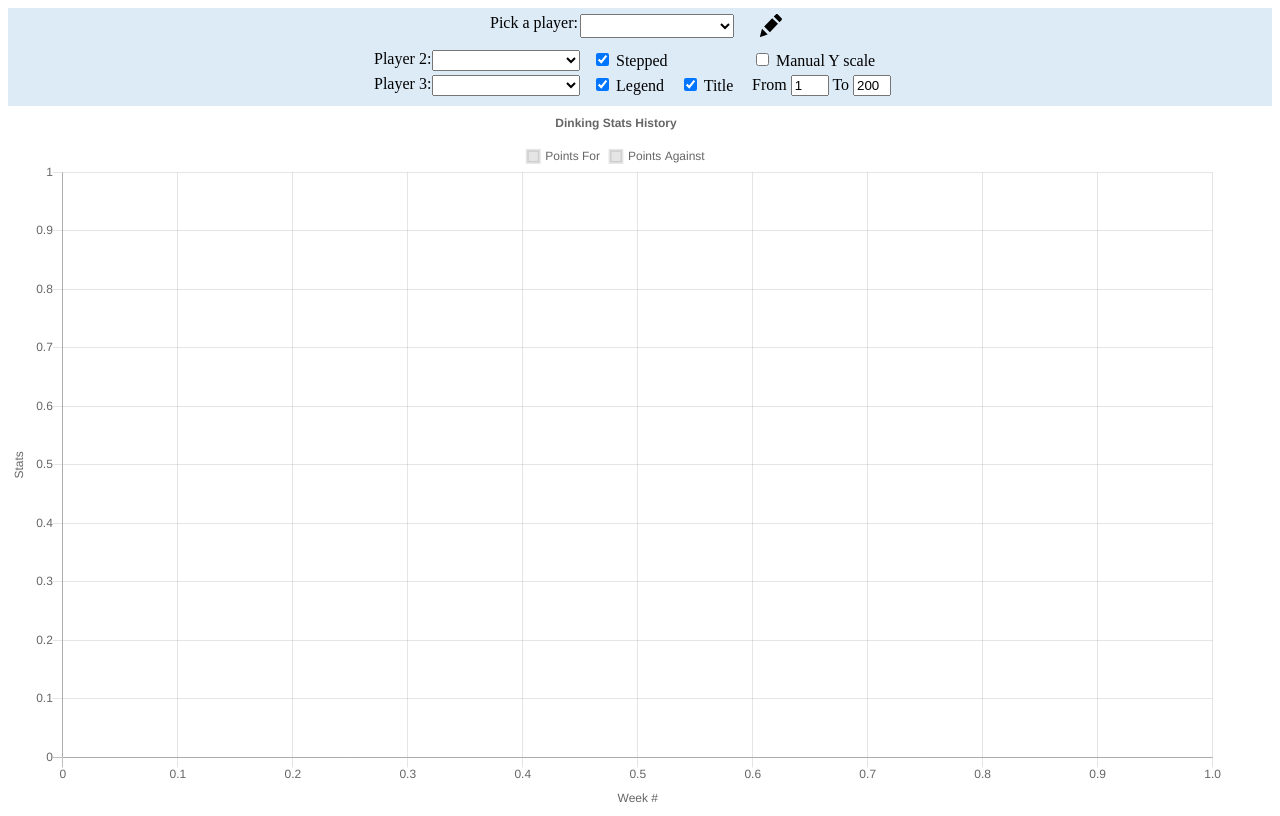
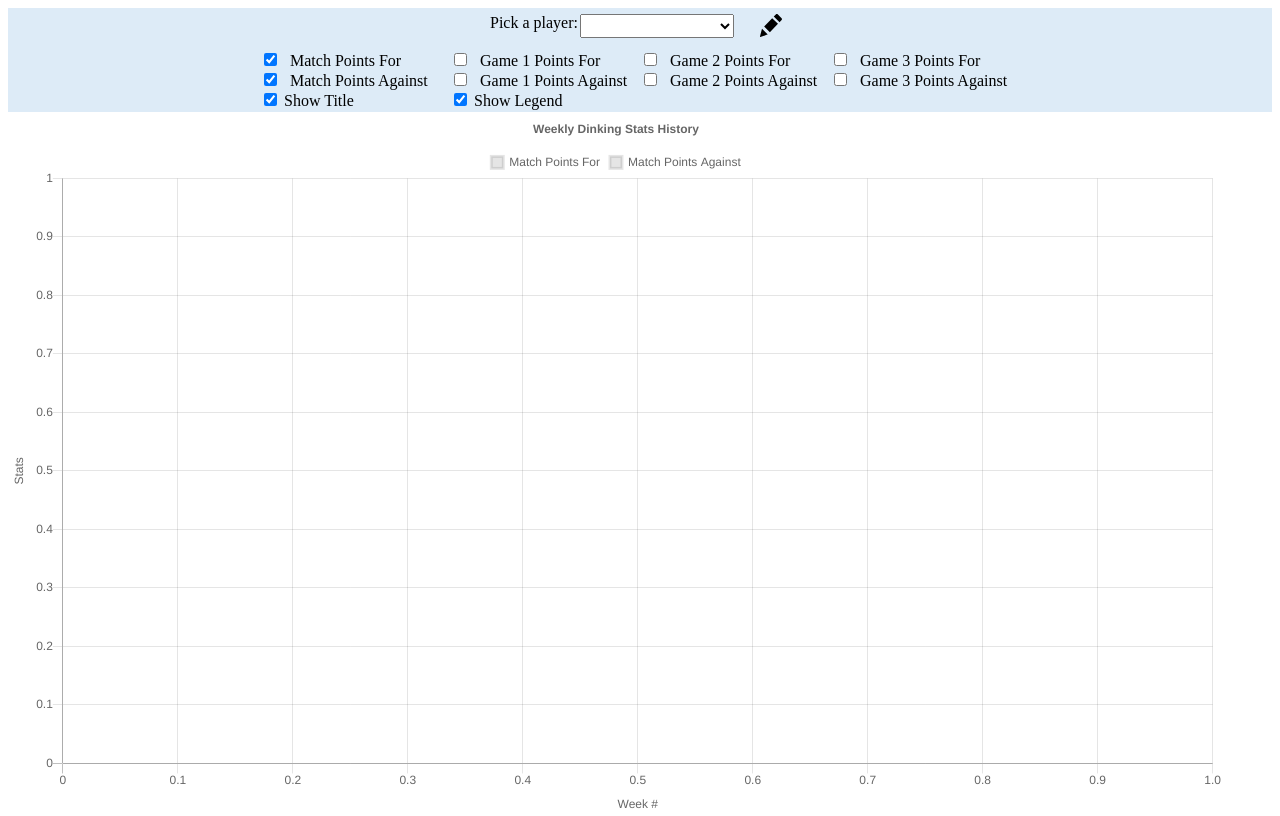
Before and after one commit to TPGDrill/TPGD, a plain HTML site: page DinkingStatsHistory.html in a window 1280 px wide. Both pictures are taken after a click on the element 771 px from the left and 25 px from the top of the page. Drawn offline with nearby package versions, Linux system fonts and the light colour scheme.

Commit message:
Completed Stats Weekly History

```diff
--- a/DinkingStatsHistory.html
+++ b/DinkingStatsHistory.html
@@ -2,7 +2,7 @@
 <html lang="en">
 <head>
     <meta charset="UTF-8">
-    <title id="title">Dinking Stats History</title>
+    <title id="title">Weekly Dinking Stats History</title>
     <meta name="viewport" content="width=device-width, initial-scale=1">
     <?xml version="1.0" encoding="utf-8" ?>
 
@@ -29,7 +29,7 @@
     <div style="background-color: rgb(221,235, 247); max-height:24px; min-height: 24px; display: grid; grid-template-columns: auto 90px 180px 30px auto; width: 100%; padding-top: 6px; padding-bottom: 6px;">
         <div></div>
         <label for="player0">Pick a player:</label>
-        <select name="player0" id="player0" onchange="handlePlayerChange(0)" style="width: 154px;"></select>
+        <select name="player0" id="player0" onchange="handlePlayerChange()" style="width: 154px;"></select>
         <!--<img src="edit-icon.jpg" onclick="toggleSettingsVisibility()" style="height: 20px; width: 20px" />-->
         <div onclick="toggleSettingsVisibility()" style="height: 22px; width: 22px;">
             <svg version="1.1" id="Layer_1" xmlns="http://www.w3.org/2000/svg" xmlns:xlink="http://www.w3.org/1999/xlink" x="0px" y="0px" viewBox="0 0 117.74 122.88" style="enable-background:new 0 0 117 123" xml:space="preserve"><g><path class="st0" d="M94.62,2c-1.46-1.36-3.14-2.09-5.02-1.99c-1.88,0-3.56,0.73-4.92,2.2L73.59,13.72l31.07,30.03l11.19-11.72 c1.36-1.36,1.88-3.14,1.88-5.02s-0.73-3.66-2.09-4.92L94.62,2L94.62,2L94.62,2z M41.44,109.58c-4.08,1.36-8.26,2.62-12.35,3.98 c-4.08,1.36-8.16,2.72-12.35,4.08c-9.73,3.14-15.07,4.92-16.22,5.23c-1.15,0.31-0.42-4.18,1.99-13.6l7.74-29.61l0.64-0.66 l30.56,30.56L41.44,109.58L41.44,109.58L41.44,109.58z M22.2,67.25l42.99-44.82l31.07,29.92L52.75,97.8L22.2,67.25L22.2,67.25z" /></g></svg>
@@ -37,14 +37,70 @@
 
     </div>
 
-    <!-- Player 2, Player 3 and other settings-->
-    <div id="settings" style="max-height: 50px; min-height: 50px; grid-template-columns: auto 64px 160px 160px 160px auto; background-color: rgb(221,235, 247); display: none; width: 100%; padding-top: 6px; padding-bottom: 6px; ">
+    <!-- channels and other settings-->
+    <div id="settings" style="max-height: 56px; min-height: 56px; grid-template-columns: auto 190px 190px 190px 190px auto; background-color: rgb(221,235, 247); display: none; width: 100%; padding-top: 6px; padding-bottom: 6px; ">
         <div></div>
 
-        <label for="player1" style="padding-left: 6px">Player 2:</label>
+        <div>
+            <input type="checkbox" id="Match Points For" name="Match Points For" checked onclick="handlePlayerChange()" />
+            <label for="Match Points For" style="padding-left: 6px">Match Points For</label>
+        </div>
+        <div>
+            <input type="checkbox" id="Game 1 Points For" name="Game 1 Points For" onclick="handlePlayerChange()" />
+            <label for="Game 1 Points For" style="padding-left: 6px">Game 1 Points For</label>
+        </div>
+        <div>
+            <input type="checkbox" id="Game 2 Points For" name="Game 2 Points For" onclick="handlePlayerChange()" />
+            <label for="Game 2 Points For" style="padding-left: 6px">Game 2 Points For</label>
+        </div>
+        <div>
+            <input type="checkbox" id="Game 3 Points For" name="Game 3 Points For" onclick="handlePlayerChange()" />
+            <label for="Game 3 Points For" style="padding-left: 6px">Game 3 Points For</label>
+        </div>
+        <!-- <div>
+            <input type="checkbox" id="stepped" name="stepped" checked onclick="handleSteppedClick()" />
+            <label for="stepped">Stepped</label>
+        </div>
 
-        <select name="player1" id="player1" onchange="handlePlayerChange(1)" style="margin-right: 12px; margin-bottom: 4px;"></select>
+        <div>
+            <input type="checkbox" id="manualYscale" name="manualYscale" onclick="handleManualYscaleClick()" />
+            <label for="manualYscale">Manual Y scale</label>
+        </div> -->
 
+        <div></div>
+
+        <div></div>
+
+        <div>
+            <input type="checkbox" id="Match Points Against" name="Match Points Against" checked onclick="handlePlayerChange()" />
+            <label for="Match Points Against" style="padding-left: 6px">Match Points Against</label>
+        </div>
+        <div>
+            <input type="checkbox" id="Game 1 Points Against" name="Game 1 Points Against" onclick="handlePlayerChange()" />
+            <label Against="Game 1 Points Against" style="padding-left: 6px">Game 1 Points Against</label>
+        </div>
+        <div>
+            <input type="checkbox" id="Game 2 Points Against" name="Game 2 Points Against" onclick="handlePlayerChange()" />
+            <label Against="Game 2 Points Against" style="padding-left: 6px">Game 2 Points Against</label>
+        </div>
+        <div>
+            <input type="checkbox" id="Game 3 Points Against" name="Game 3 Points Against" onclick="handlePlayerChange()" />
+            <label Against="Game 3 Points Against" style="padding-left: 6px">Game 3 Points Against</label>
+        </div>
+
+        <div></div>
+
+        <div></div>
+        <div>
+            <input type="checkbox" id="titleVisible" name="titleVisible" checked onclick="handleTitleVisibleClick()" />
+            <label for="titleVisible">Show Title</label>
+        </div>
+        <div>
+            <input type="checkbox" id="legendVisible" name="legendVisible" checked onclick="handleLegendVisibleClick()" />
+            <label Against="legendVisible">Show Legend</label>
+        </div>
+
+<!--
         <div>
             <input type="checkbox" id="stepped" name="stepped" checked onclick="handleSteppedClick()" />
             <label for="stepped">Stepped</label>
@@ -72,7 +128,7 @@
                 <input type="checkbox" id="titleVisible" name="titleVisible" checked onclick="handleTitleVisibleClick()" style="margin-left: 16px;" />
                 <label for="titleVisible">Title</label>
             </span>
-        </div>
+        </div> -->
 
         <!--<div>
             <select name="lineThickness" id="lineThickness">
@@ -86,12 +142,12 @@
             <label for="lineThickness">Line Thickness</label>
         </div>-->
 
-        <div>
+        <!-- <div>
             <label for="yfrom">From</label>
             <input type="text" id="yfrom" name="yfrom" value="1" style="width: 30px;" oninput="handleYfromYtoInput()" />
             <label for="yto">To</label>
             <input type="text" id="yto" name="yto" value="200" style="width: 30px;" oninput="handleYfromYtoInput()" />
-        </div>
+        </div> -->
 
     </div>
 
--- a/MiniSinglesStatsHistory.html
+++ b/MiniSinglesStatsHistory.html
@@ -0,0 +1,159 @@
+<!DOCTYPE html>
+<html lang="en">
+<head>
+    <meta charset="UTF-8">
+    <title id="title">Weekly Mini Singles Stats History</title>
+    <meta name="viewport" content="width=device-width, initial-scale=1">
+    <?xml version="1.0" encoding="utf-8" ?>
+
+    <!--<meta http-equiv="cache-control" content="no-cache, must-revalidate, post-check=0, pre-check=0, max-age=0" />
+    <meta http-equiv="expires" content="Tue, 01 Jan 1980 1:00:00 GMT" />
+    <meta http-equiv="pragma" content="no-cache" />-->
+
+    <script src="https://cdnjs.cloudflare.com/ajax/libs/Chart.js/2.9.4/Chart.js"></script>
+    <script src="./StatsHistory.js"></script>
+    <script src="./MiniSinglesResultsHistory.json"></script>
+
+</head>
+
+<body onload="handleOnLoad()" style="min-width: 360px; height:100%">
+
+    <style type="text/css">
+        .st0 {
+            fill-rule: evenodd;
+            clip-rule: evenodd;
+        }
+    </style>
+
+    <!-- Player 1 and Edit other settings-->
+    <div style="background-color: rgb(221,235, 247); max-height:24px; min-height: 24px; display: grid; grid-template-columns: auto 90px 180px 30px auto; width: 100%; padding-top: 6px; padding-bottom: 6px;">
+        <div></div>
+        <label for="player0">Pick a player:</label>
+        <select name="player0" id="player0" onchange="handlePlayerChange()" style="width: 154px;"></select>
+        <!--<img src="edit-icon.jpg" onclick="toggleSettingsVisibility()" style="height: 20px; width: 20px" />-->
+        <div onclick="toggleSettingsVisibility()" style="height: 22px; width: 22px;">
+            <svg version="1.1" id="Layer_1" xmlns="http://www.w3.org/2000/svg" xmlns:xlink="http://www.w3.org/1999/xlink" x="0px" y="0px" viewBox="0 0 117.74 122.88" style="enable-background:new 0 0 117 123" xml:space="preserve"><g><path class="st0" d="M94.62,2c-1.46-1.36-3.14-2.09-5.02-1.99c-1.88,0-3.56,0.73-4.92,2.2L73.59,13.72l31.07,30.03l11.19-11.72 c1.36-1.36,1.88-3.14,1.88-5.02s-0.73-3.66-2.09-4.92L94.62,2L94.62,2L94.62,2z M41.44,109.58c-4.08,1.36-8.26,2.62-12.35,3.98 c-4.08,1.36-8.16,2.72-12.35,4.08c-9.73,3.14-15.07,4.92-16.22,5.23c-1.15,0.31-0.42-4.18,1.99-13.6l7.74-29.61l0.64-0.66 l30.56,30.56L41.44,109.58L41.44,109.58L41.44,109.58z M22.2,67.25l42.99-44.82l31.07,29.92L52.75,97.8L22.2,67.25L22.2,67.25z" /></g></svg>
+        </div>
+
+    </div>
+
+    <!-- channels and other settings-->
+    <div id="settings" style="max-height: 56px; min-height: 56px; grid-template-columns: auto 190px 190px 190px 190px auto; background-color: rgb(221,235, 247); display: none; width: 100%; padding-top: 6px; padding-bottom: 6px; ">
+        <div></div>
+
+        <div>
+            <input type="checkbox" id="Match Points For" name="Match Points For" checked onclick="handlePlayerChange()" />
+            <label for="Match Points For" style="padding-left: 6px">Match Points For</label>
+        </div>
+        <div>
+            <input type="checkbox" id="Game 1 Points For" name="Game 1 Points For" onclick="handlePlayerChange()" />
+            <label for="Game 1 Points For" style="padding-left: 6px">Game 1 Points For</label>
+        </div>
+        <div>
+            <input type="checkbox" id="Game 2 Points For" name="Game 2 Points For" onclick="handlePlayerChange()" />
+            <label for="Game 2 Points For" style="padding-left: 6px">Game 2 Points For</label>
+        </div>
+        <div>
+            <!-- <input type="checkbox" id="Game 3 Points For" name="Game 3 Points For" onclick="handlePlayerChange()" />
+            <label for="Game 3 Points For" style="padding-left: 6px">Game 3 Points For</label> -->
+        </div>
+        <!-- <div>
+            <input type="checkbox" id="stepped" name="stepped" checked onclick="handleSteppedClick()" />
+            <label for="stepped">Stepped</label>
+        </div>
+
+        <div>
+            <input type="checkbox" id="manualYscale" name="manualYscale" onclick="handleManualYscaleClick()" />
+            <label for="manualYscale">Manual Y scale</label>
+        </div> -->
+
+        <div></div>
+
+        <div></div>
+
+        <div>
+            <input type="checkbox" id="Match Points Against" name="Match Points Against" checked onclick="handlePlayerChange()" />
+            <label for="Match Points Against" style="padding-left: 6px">Match Points Against</label>
+        </div>
+        <div>
+            <input type="checkbox" id="Game 1 Points Against" name="Game 1 Points Against" onclick="handlePlayerChange()" />
+            <label Against="Game 1 Points Against" style="padding-left: 6px">Game 1 Points Against</label>
+        </div>
+        <div>
+            <input type="checkbox" id="Game 2 Points Against" name="Game 2 Points Against" onclick="handlePlayerChange()" />
+            <label Against="Game 2 Points Against" style="padding-left: 6px">Game 2 Points Against</label>
+        </div>
+        <div>
+            <!-- <input type="checkbox" id="Game 3 Points Against" name="Game 3 Points Against" onclick="handlePlayerChange()" />
+            <label Against="Game 3 Points Against" style="padding-left: 6px">Game 3 Points Against</label> -->
+        </div>
+
+        <div></div>
+
+        <div></div>
+        <div>
+            <input type="checkbox" id="titleVisible" name="titleVisible" checked onclick="handleTitleVisibleClick()" />
+            <label for="titleVisible">Show Title</label>
+        </div>
+        <div>
+            <input type="checkbox" id="legendVisible" name="legendVisible" checked onclick="handleLegendVisibleClick()" />
+            <label Against="legendVisible">Show Legend</label>
+        </div>
+
+<!--
+        <div>
+            <input type="checkbox" id="stepped" name="stepped" checked onclick="handleSteppedClick()" />
+            <label for="stepped">Stepped</label>
+        </div>
+
+        <div>
+            <input type="checkbox" id="manualYscale" name="manualYscale" onclick="handleManualYscaleClick()" />
+            <label for="manualYscale">Manual Y scale</label>
+        </div>
+
+        <div></div>
+
+        <div></div>
+
+        <label for="player2" style="padding-left: 6px">Player 3:</label>
+
+        <select name="player2" id="player2" onchange="handlePlayerChange(2)" style="margin-right: 12px; margin-bottom: 4px;"></select>
+
+        <div>
+            <span>
+                <input type="checkbox" id="legendVisible" name="legendVisible" checked onclick="handleLegendVisibleClick()" />
+                <label for="legendVisible">Legend</label>
+            </span>
+            <span>
+                <input type="checkbox" id="titleVisible" name="titleVisible" checked onclick="handleTitleVisibleClick()" style="margin-left: 16px;" />
+                <label for="titleVisible">Title</label>
+            </span>
+        </div> -->
+
+        <!--<div>
+            <select name="lineThickness" id="lineThickness">
+                <option value="1">1</option>
+                <option value="2">2</option>
+                <option value="3">3</option>
+                <option value="4">4</option>
+                <option value="5">5</option>
+                <option value="6">6</option>
+            </select>
+            <label for="lineThickness">Line Thickness</label>
+        </div>-->
+
+        <!-- <div>
+            <label for="yfrom">From</label>
+            <input type="text" id="yfrom" name="yfrom" value="1" style="width: 30px;" oninput="handleYfromYtoInput()" />
+            <label for="yto">To</label>
+            <input type="text" id="yto" name="yto" value="200" style="width: 30px;" oninput="handleYfromYtoInput()" />
+        </div> -->
+
+    </div>
+
+    <div id="chartHolder" class="chartHolder" style="height: 88vh; position: relative; width:95vw">
+        <canvas id="myChart"></canvas>
+    </div>
+
+</body>
+</html>
--- a/StatsHistory.js
+++ b/StatsHistory.js
@@ -1,5 +1,38 @@
 // Globals
 var chart;
+var isDinking = document.getElementById("title").innerText.includes("Dinking");
+
+var channelNames = [];
+
+channelNames.push("Match Points For", "Match Points Against");
+channelNames.push("Game 1 Points For", "Game 1 Points Against");
+channelNames.push("Game 2 Points For", "Game 2 Points Against");
+
+if (isDinking)
+    channelNames.push("Game 3 Points For", "Game 3 Points Against");
+
+let defaultColors = [
+    "#3366CC", "#DC3912", "#FF9900", "#109618", "#990099", "#3B3EAC", "#0099C6",
+    "#DD4477", "#66AA00", "#B82E2E", "#316395", "#994499", "#22AA99", "#AAAA11",
+    "#6633CC", "#E67300", "#8B0707", "#329262", "#5574A6", "#651067"
+  ];
+
+
+
+// const statNames = [];
+
+// if (isDinking)
+//     statNames.push("Average Game 3 Points Against:", "Average Game 3 Points For:");
+// statNames.push("Average Game 2 Points Against:", "Average Game 2 Points For:");
+// statNames.push("Average Game 1 Points Against:", "Average Game 1 Points For:");
+// statNames.push("Average Match Points Against:", "Average Match Points For:");
+// statNames.push("Total Points Against:", "Total Points For:");
+// if (!isDinking)
+//     statNames.push("Matches Tied (by games):");
+// statNames.push("Matches Lost (by games):", "Matches Won (by games):");
+// statNames.push("Matches Tied (by score):", "Matches Lost (by score):", "Matches Won (by score):");
+// statNames.push("Total Matches Played:");
+
 const chartTitle = document.getElementById("title").innerText;
 
 function handleOnLoad() {
@@ -24,28 +57,26 @@ function handleOnLoad() {
 
     // Create the chart datasets
     // var channelNames = ["Win % by score", "Lose % by score", "Tie % by score"];
-    var channelNames = ["Points For", "Points Against"];
-    var lineColors = ["rgb(255,0,0)", "rgb(0,255,0)"];
 
     var chartDatasets = new Array();
 
     for (let i = 0; i < channelNames.length; i++) {
-
+        if ((document.getElementById(channelNames[i]).checked))
+        {
             const chartDataset = {
             label: channelNames[i],
             fill: false,
-            //showLine: true,
-            //steppedLine: true,
-            //lineTension: 0,
+            showLine: true,
+            steppedLine: true,
+            lineTension: 0,
             pointRadius: 4,
-            borderColor: lineColors[i],
-            pointBackgroundColor: lineColors[i],
+            borderColor: defaultColors[i],
+            pointBackgroundColor: defaultColors[i],
             data: []
             }
-
         var newDataset = Object.create(chartDataset);
         chartDatasets.push(newDataset);
-
+        }
     }
 
     var ctx = document.getElementById('myChart').getContext('2d');
@@ -94,8 +125,6 @@ function handleOnLoad() {
 
 function handlePlayerChange() {
 
-    var isDinking = document.getElementById("title").innerText.substring(0, 7) == "Dinking";
-
     var stats = {
         matchesPlayed: 0,
         matchesWonByScore: 0,
@@ -116,45 +145,25 @@ function handlePlayerChange() {
         game3Against: 0
     };
 
-    var statValues = []
+    // var statValues = [];
+    // var chartDatasets = [];
+    const cds = [];
 
-    const statNames = [];
-    if (isDinking)
-        statNames.push("Average Game 3 Points Against:", "Average Game 3 Points For:");
-    statNames.push("Average Game 2 Points Against:", "Average Game 2 Points For:");
-    statNames.push("Average Game 1 Points Against:", "Average Game 1 Points For:");
-   statNames.push("Average Match Points Against:", "Average Match Points For:");
-    statNames.push("Total Points Against:", "Total Points For:");
-    if (!isDinking)
-        statNames.push("Matches Tied (by games):");
-    statNames.push("Matches Lost (by games):", "Matches Won (by games):");
-    statNames.push("Matches Tied (by score):", "Matches Lost (by score):", "Matches Won (by score):");
-    statNames.push("Total Matches Played:");
-
-    const chartDataset0 = {
-        label: "Points For",
+    for (let i = 0; i < channelNames.length; i++) {
+        // var i = 0;
+        cds[i] = {
+            label: channelNames[i],
             fill: false,
             showLine: true,
             //steppedLine: true,
-        //lineTension: 0,
+            lineTension: 0,
             pointRadius: 4,
-        borderColor: "rgb(255,0,0)",
-        pointBackgroundColor: "rgb(255,0,0)",
+            borderColor: defaultColors[i],
+            pointBackgroundColor: defaultColors[i],
             data: []
         }
 
-    const chartDataset1 = {
-        label: "Points Against",
-        fill: false,
-        showLine: true,
-        //steppedLine: true,
-        //lineTension: 0,
-        pointRadius: 4,
-        borderColor: "rgb(0,255,0)",
-        pointBackgroundColor: "rgb(0,255,0)",
-        data: []
     }
-
 
     // Get each weeks results of selected player
     var playerName = document.getElementById("player0").value;
@@ -170,6 +179,7 @@ function handlePlayerChange() {
             gamesFor: 0, gamesAgainst: 0,
             gameNPointsFor: [0,0,0], gameNPointsAgainst: [0,0,0]
         };
+
         weekResult.Results.forEach(function (result) {
 
             for (let i = 0; i < result.MyScores.length; i++) {
@@ -212,9 +222,18 @@ function handlePlayerChange() {
        stats.game3Against += matches.gameNPointsAgainst[2];
 
        // Create the points for this week in the Datasets
-       chartDataset0.data.push({x:weekNumber, y:stats.pointsFor});
-       chartDataset1.data.push({x:weekNumber, y:stats.pointsAgainst});
-
+    //    chartDatasets[0].data.push({x:weekNumber, y:matches.pointsFor});
+    //    chartDatasets[1].data.push({x:weekNumber, y:matches.pointsAgainst});
+        cds[0].data.push({x:weekNumber, y:matches.pointsFor / matches.played});
+        cds[1].data.push({x:weekNumber, y:matches.pointsAgainst / matches.played});
+        cds[2].data.push({x:weekNumber, y:matches.gameNPointsFor[0] / matches.played});
+        cds[3].data.push({x:weekNumber, y:matches.gameNPointsAgainst[0] / matches.played});
+        cds[4].data.push({x:weekNumber, y:matches.gameNPointsFor[1] / matches.played});
+        cds[5].data.push({x:weekNumber, y:matches.gameNPointsAgainst[1] / matches.played});
+        if (isDinking) {
+            cds[6].data.push({x:weekNumber, y:matches.gameNPointsFor[2] / matches.played});
+            cds[7].data.push({x:weekNumber, y:matches.gameNPointsAgainst[2] / matches.played});
+        }
     })
 
     // Put chart arrays into chart
@@ -238,8 +257,17 @@ function handlePlayerChange() {
 
     //chart.data.datasets[0] = chartDataset;
 
-    chart.data.datasets[0] = chartDataset0;
-    chart.data.datasets[1] = chartDataset1;
+    //cds[0].data = []
+    // chart.data.datasets[0] = cds[0];
+    // chart.data.datasets[1] = cds[1];
+    chart.data.datasets = new Array(); //cds;
+
+    for (let i = 0; i < channelNames.length; i++) {
+        if ((document.getElementById(channelNames[i])).checked)
+            chart.data.datasets.push(cds[i]);
+    }
+
+    chart.config.options.legend.display = true;
     chart.update();
 }
 
@@ -248,3 +276,26 @@ function toggleSettingsVisibility() {
     document.getElementById("chartHolder").style.height = (settingsDisplay == "none") ? "80vh" : "88vh";
     document.getElementById("settings").style.display = (settingsDisplay == "none") ? "grid" : "none";
 }
+
+
+function handleLegendVisibleClick() {
+    var isChecked = document.getElementById("legendVisible").checked;
+
+    //chart.options.legend.display = isChecked;
+    chart.config.options.legend.display = isChecked;
+
+    chart.update();
+}
+
+// function handleChannelChange(name){
+//     handlePlayerChange();
+// }
+
+function handleTitleVisibleClick() {
+    var isChecked = document.getElementById("titleVisible").checked;
+
+    //chart.options.title.display = isChecked;
+    chart.config.options.title.display = isChecked;
+
+    chart.update();
+}
```
Also changed, not shown: index.html (+4 -4 lines). Lines whose indentation alone changed are shown as unchanged.
